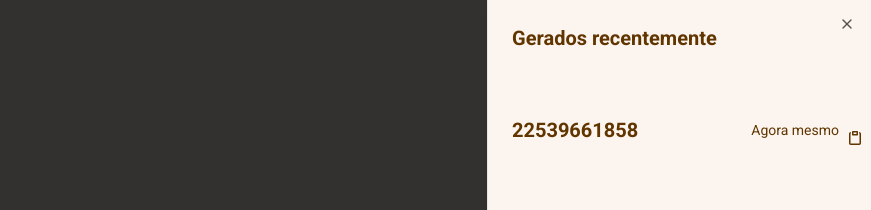
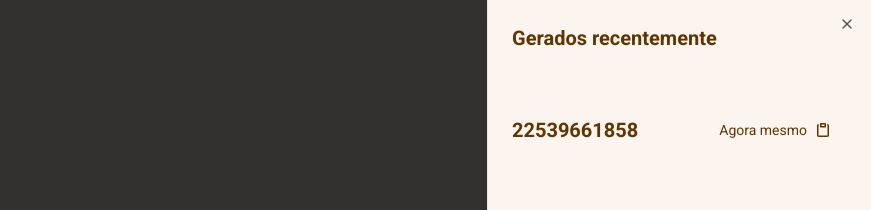
Before and after one commit to luannzin/cpf-social, a Next.js app: page / in a window 1280 px wide. Both pictures are taken after a click on the button 1240 px from the left and 40 px from the top of the page. Shown: the top 210 px of the page, without its empty margins (409-1280 px from the left). Built offline with nearby package versions, Linux system fonts and the light colour scheme.

Commit message:
feat: add new scroll when reach recent cpf limit

```diff
--- a/app/components/CopyAndPaste.tsx
+++ b/app/components/CopyAndPaste.tsx
@@ -43,7 +43,9 @@ export const CopyAndPaste = ({
   size: number;
 }) => {
   return (
-    <div className={`relative flex items-center justify-center size-${size}`}>
+    <div
+      className={`relative flex items-center justify-center size-${size} w-${size} h-${size}`}
+    >
       <Clippy
         style={{
           color: "#603500",
--- a/app/page.tsx
+++ b/app/page.tsx
@@ -103,11 +103,11 @@ export default function Home() {
             </div>
           </SheetTrigger>
           <SheetContent className="bg-white flex flex-col justify-between">
-            <div className="flex flex-col gap-16">
+            <div className="flex flex-col gap-16 max-h-[85%]">
               <strong className="text-orange-700 text-xl">
                 Gerados recentemente
               </strong>
-              <div className="flex flex-col divide-y divide-orange-700/25">
+              <div className="flex flex-col divide-y divide-orange-700/25  overflow-y-scroll overflow-x-hidden pr-4">
                 {recentCpfs.map((cpf) => (
                   <div
                     key={cpf.cpf + cpf.date}
@@ -206,14 +206,14 @@ export default function Home() {
             } transition-all duration-300 ease-in-out stroke-orange-700`}
           />
         </motion.div> */}
-        <div className="flex items-center gap-4">
+        <label className="flex items-center gap-4 select-none cursor-pointer">
           <Checkbox
             checked={isPunctuation}
             onCheckedChange={(value: boolean) => setIsPunctuation(value)}
             className="size-8 rounded-lg border-orange-700 border-4 data-[state=checked]:bg-white !text-orange-700"
           />
           <strong className="text-xl text-orange-700">Pontuação</strong>
-        </div>
+        </label>
       </div>
     </>
   );
--- a/styles/globals.css
+++ b/styles/globals.css
@@ -74,3 +74,23 @@
     @apply bg-background text-foreground;
   }
 }
+
+::-webkit-scrollbar {
+  width: 4px;
+}
+
+/* Track */
+::-webkit-scrollbar-track {
+  background: #fcf5ef;
+}
+
+/* Handle */
+::-webkit-scrollbar-thumb {
+  background: #603500;
+  border-radius: 8px;
+}
+
+/* Handle on hover */
+::-webkit-scrollbar-thumb:hover {
+  background: #603500;
+}
```
